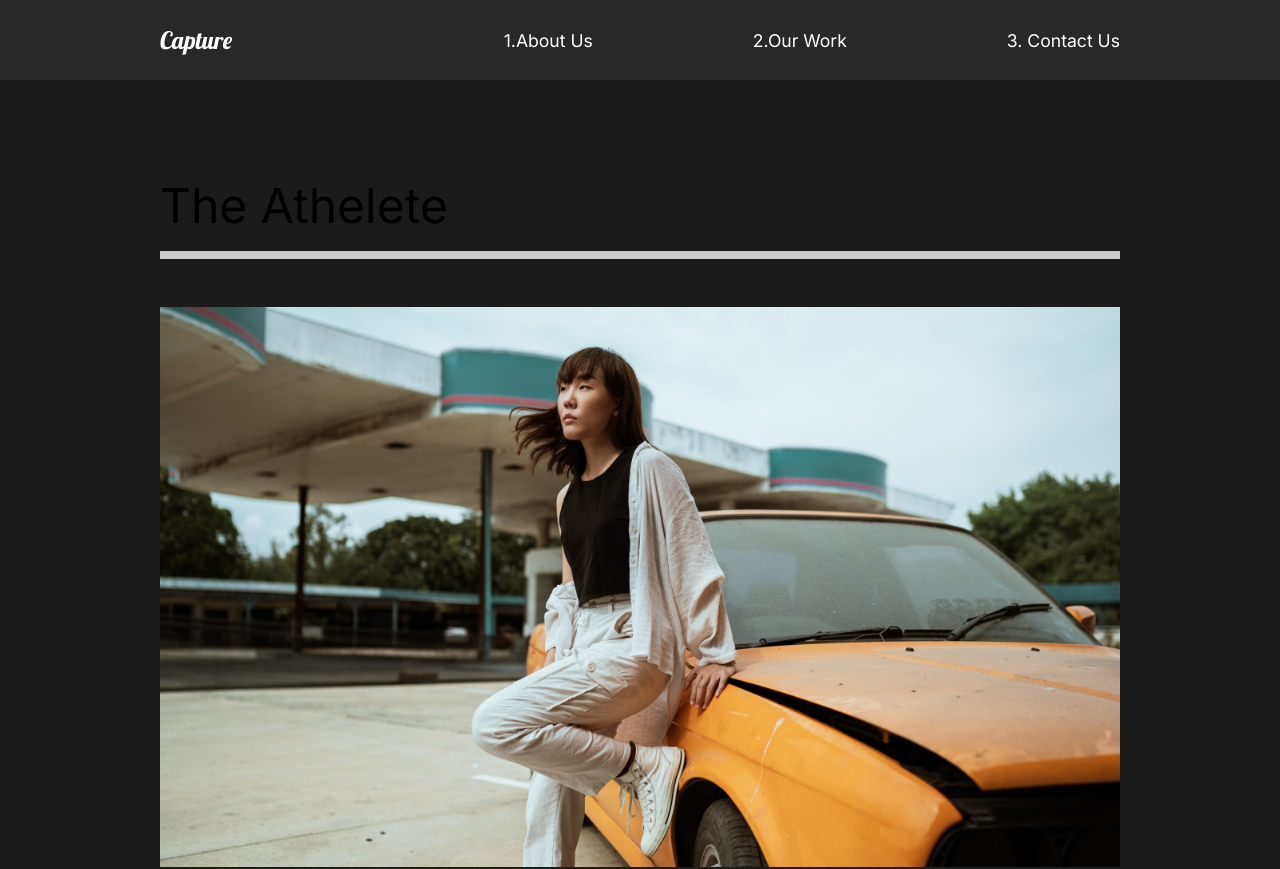
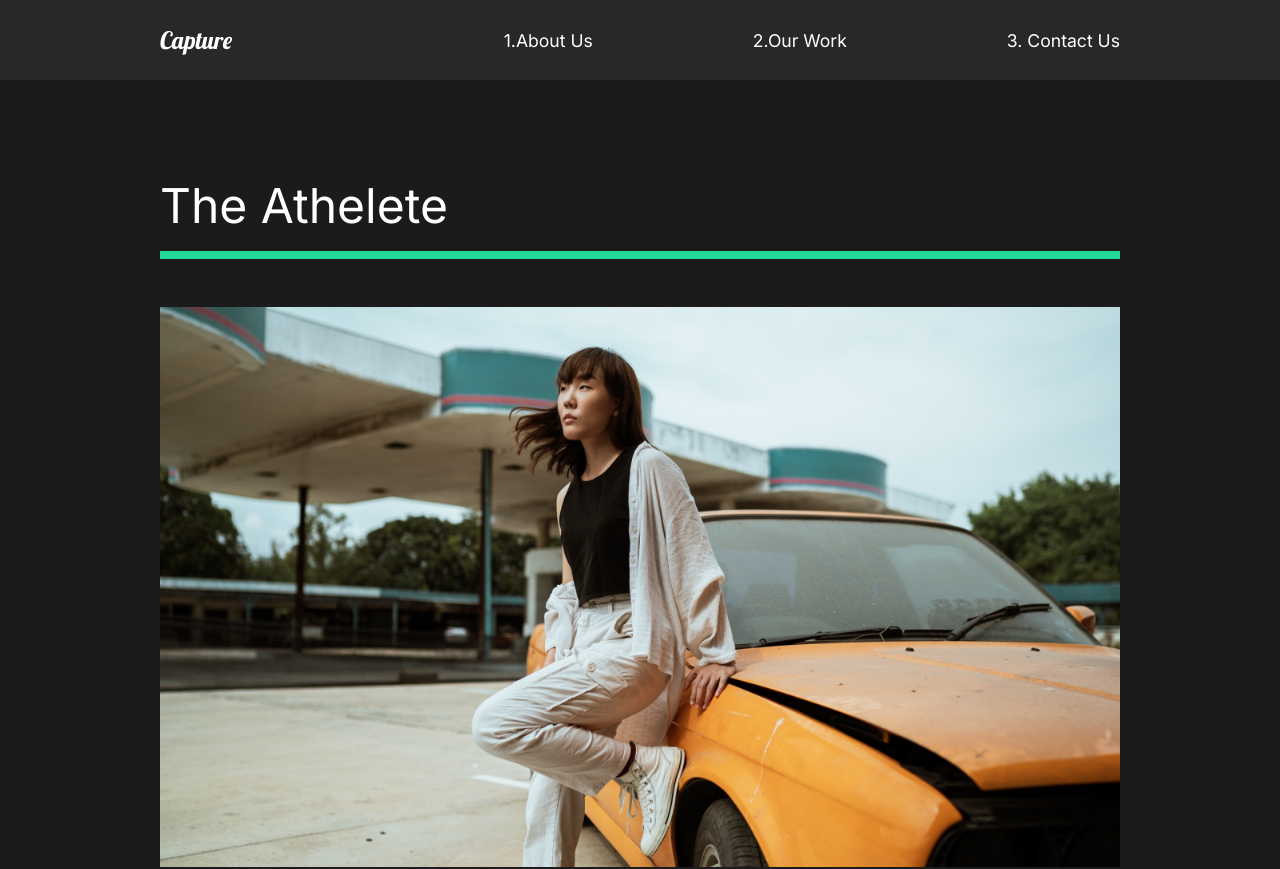
Before and after one commit to atishbagate/Atish_portfolio_website, a React (Create React App) app: page /work in a window 1280 px wide. Shown: the top 869 px of the page. Built offline with nearby package versions, Linux system fonts and the light colour scheme.

Commit message:
Animation Done on FAQ section. used Toggle (reusable component and added effects on it)

```diff
--- a/src/animation.js
+++ b/src/animation.js
@@ -1,3 +1,5 @@
+import styled from "styled-components"
+
 export const pageAnimation = {
     hidden:{
         opacity:0,
@@ -7,14 +9,14 @@ export const pageAnimation = {
         opacity:1,
         y:0,
         transition:{
-            duration:1,
+            duration:0.5,
             when:"beforeChildren",
             staggerChildren: 0.25,
         },
     },
     exit:{
         opacity:0,
-        y:300,
+        // y:300,
         transition:{
             duration:0.5,
         },
@@ -55,3 +57,40 @@ export const photoAnim ={
         }
     }
 }
+export const lineAnim = {
+    hidden:{
+        width:'0%'
+    },
+    show:{
+        width:'100%',
+        transition:{
+            duration:1,
+        }
+    }
+}
+export const slider = {
+    hidden:{
+        x:'-130%',
+        skew:'45deg',
+    },
+    show:{
+        x:'100%',
+        skew:'0deg',
+        transition:{
+            ease:'easeOut',
+            duration:1
+        }
+    }
+}
+export const sliderContainer = {
+    hidden:{
+        opacity:1
+    },
+    show:{
+        opacity:1,
+        transion:{
+            staggerChildren: 0.15,
+            ease:'easeOut'
+        }
+    }
+}
--- a/src/components/FaqSection.js
+++ b/src/components/FaqSection.js
@@ -1,38 +1,40 @@
 import React from 'react'
 import styled from 'styled-components';
 import { About } from '../styles';
+import Toggle from './Toggle';
+import { motion,AnimateSharedLayout } from 'framer-motion'
 const FaqSection = () => {
     return(
         <>
         <Faq>
             <h2>Any Questions <span>Query</span></h2>
+        <AnimateSharedLayout>
+        <Toggle title='How Do I Start vedio editing ?'>
         <div className="quesion">
-            <h4>How Do I Start vedio editing ?</h4>
             <div className="answer">
-                <p>Take a Camera/Mobile start finding best shooting/clicks
-                views.</p>
+                <p>Take a Camera/Mobile start finding best shooting/clicks views.</p>
                 <p>use youtube tutorials for basic clearance.</p>
             </div>
-            <div className="faq-line"></div>
         </div>
+        </Toggle>
+        <Toggle title='How see our projects ?'>
         <div className="quesion">
-            <h4>How see our projects ?</h4>
             <div className="answer">
                 <p>follow us on social media handle.</p>
                 <p>we make a daily post on our recently work/project.</p>
             </div>
-            <div className="faq-line"></div>
         </div>
+        </Toggle>
+        <Toggle title='How to Make payment ?'>
         <div className="quesion">
-            <h4>How to Make payment ?</h4>
             <div className="answer">
                 <p>We accept all type of payments.</p>
                 <p>Cash cards, UPI, RTGS, NEFT, internet banking, etc</p>
             </div>
-            <div className="faq-line"></div>
         </div>
+        </Toggle>
+        </AnimateSharedLayout>
         </Faq>
-
         </>
     )
 }
--- /dev/null
+++ b/src/components/Toggle.js
@@ -0,0 +1,15 @@
+import React,{useState} from 'react';
+
+
+import { motion } from 'framer-motion'
+const Toggle = ({children,title}) =>{
+    const [toggle,setToggle] = useState(true);
+    return(
+        <motion.div layout onClick={()=> setToggle(!toggle)}>
+        <motion.h4 layout>{title}</motion.h4>
+        {toggle ? children : ""}
+        <div className="faq-line"></div>
+        </motion.div>
+    )
+}
+export default Toggle;
--- a/src/pages/OurWork.js
+++ b/src/pages/OurWork.js
@@ -1,19 +1,28 @@
-import React from 'react'
-import styled from 'styled-components';
-import { Link } from 'react-router-dom';
-import athlete from '../img/athlete-small.png';
-import theracer from '../img/theracer-small.png';
-import goodtimes from '../img/goodtimes-small.png';
-import { motion } from 'framer-motion'
-import { pageAnimation } from '../animation'
+import React from "react";
+import styled from "styled-components";
+import { Link } from "react-router-dom";
+import athlete from "../img/athlete-small.png";
+import theracer from "../img/theracer-small.png";
+import goodtimes from "../img/goodtimes-small.png";
+import { motion } from "framer-motion";
+import { pageAnimation, fade, photoAnim, lineAnim, slider,sliderContainer } from "../animation";
 const OurWork = () => {
-    return(
+  return (
+
     <Work variants={pageAnimation} initial="hidden" animate="show" exit="exit">
+    <motion.div varients={sliderContainer}>
+    <Frame1 variants={slider} ></Frame1>
+    <Frame2 variants={slider} ></Frame2>
+    <Frame3 variants={slider} ></Frame3>
+    <Frame4 variants={slider} ></Frame4>
+    </motion.div>
         <Movie>
-                <h2>The Athelete</h2>
-                <div className="line"></div>
+          <motion.h2 variants={fade}>The Athelete</motion.h2>
+          <motion.div variants={lineAnim} className="line"></motion.div>
           <Link to="/work/the-racer">
-                        <img src={theracer} alt="theracer" />
+            <Hide>
+              <motion.img variants={photoAnim} src={theracer} alt="theracer" />
+            </Hide>
           </Link>
         </Movie>
         <Movie>
@@ -31,30 +40,50 @@ const OurWork = () => {
           </Link>
         </Movie>
     </Work>
-    )
-}
+  );
+};
 const Work = styled(motion.div)`
-min-height : 100vh;
+  min-height: 100vh;
   overflow: hidden;
   padding: 5rem 10rem;
 
-h2{
+  h2 {
     padding: 1rem 0rem;
-
+    color: white;
   }
 `;
 const Movie = styled.div`
   padding-bottom: 10rem;
-.line{
-    height:0.5rem;
-    background: #cccccc;
+  .line {
+    height: 0.5rem;
+    background: #23d997;
     margin-bottom: 3rem;
   }
-img{
-    width:100%;
-    height:70vh;
+  img {
+    width: 100%;
+    height: 70vh;
     object-fit: cover;
   }
 `;
-
+const Hide = styled.div`
+  overflow: hidden;
+`;
+const Frame1 = styled(motion.div)`
+position:fixed;
+left:0;
+top:10%;
+width:100%;
+height:100vh;
+background: #fffebf;
+z-index: 2;
+`
+const Frame2 = styled(Frame1)`
+background: #ff8efb;
+`
+const Frame3 = styled(Frame1)`
+background: #8ed2ff;
+`
+const Frame4 = styled(Frame1)`
+background: #8effa0;
+`
 export default OurWork;
```
Lines whose indentation alone changed are shown as unchanged.
